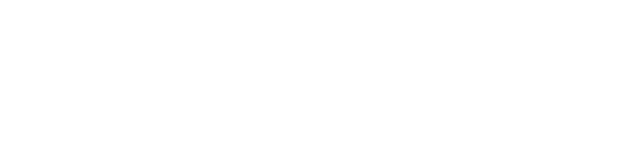
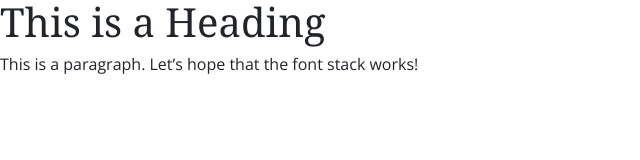
Before and after one commit to snehabasak/classwork8, a plain HTML site: page index.html in a window 1280 px wide. Shown: the whole page, without its empty margins (0-640 px from the left). Drawn offline with nearby package versions, Linux system fonts and the light colour scheme; a web font is replaced by a local one.

Commit message:
added test text

```diff
--- a/index.html
+++ b/index.html
@@ -14,7 +14,11 @@
     <link rel="stylesheet" href="css/style.css">
   </head>
   <body>
-    <!-- Our Code Starts Here -->
+
+    <h1>This is a Heading</h1>
+
+<p>This is a paragraph. Let’s hope that
+the font stack works!</p>
 
 
     <!-- Our Code Ends Here -->
```
